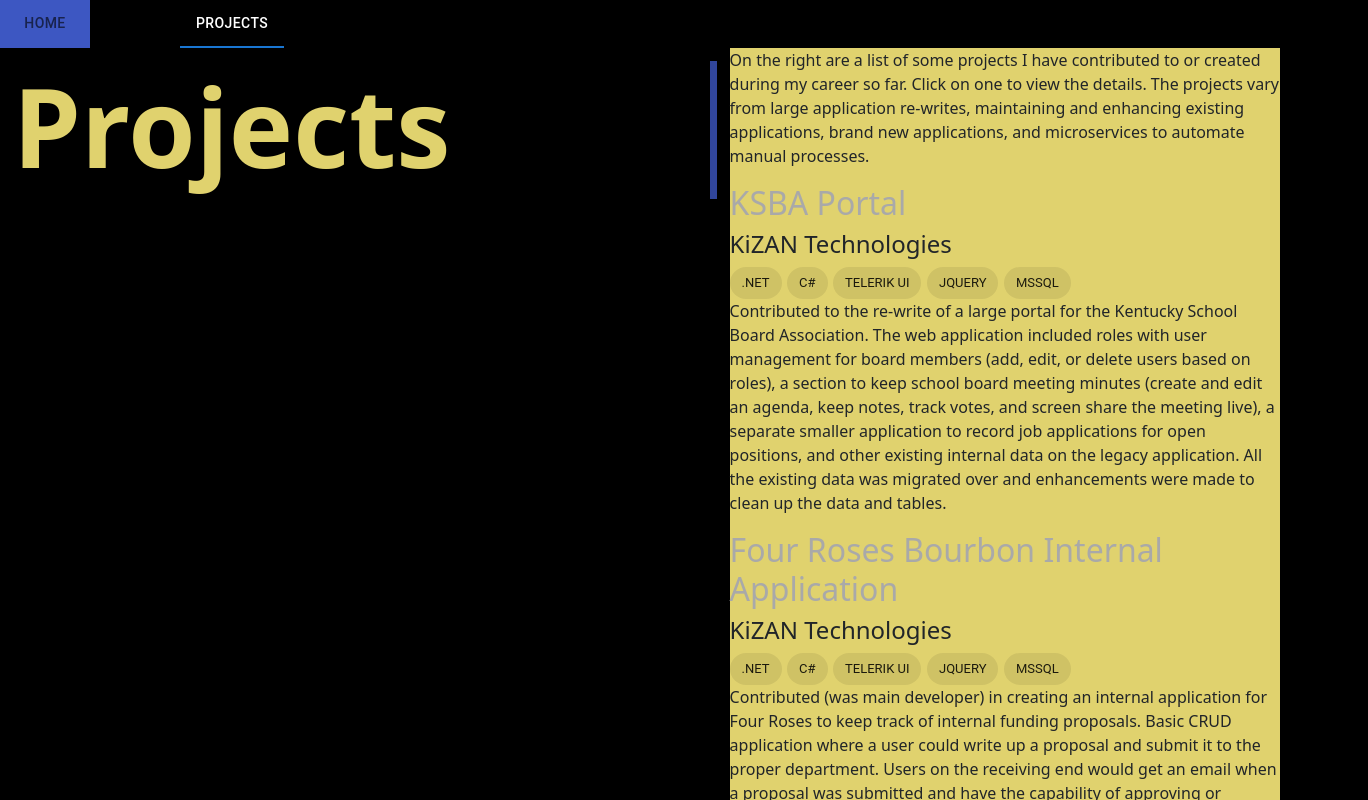
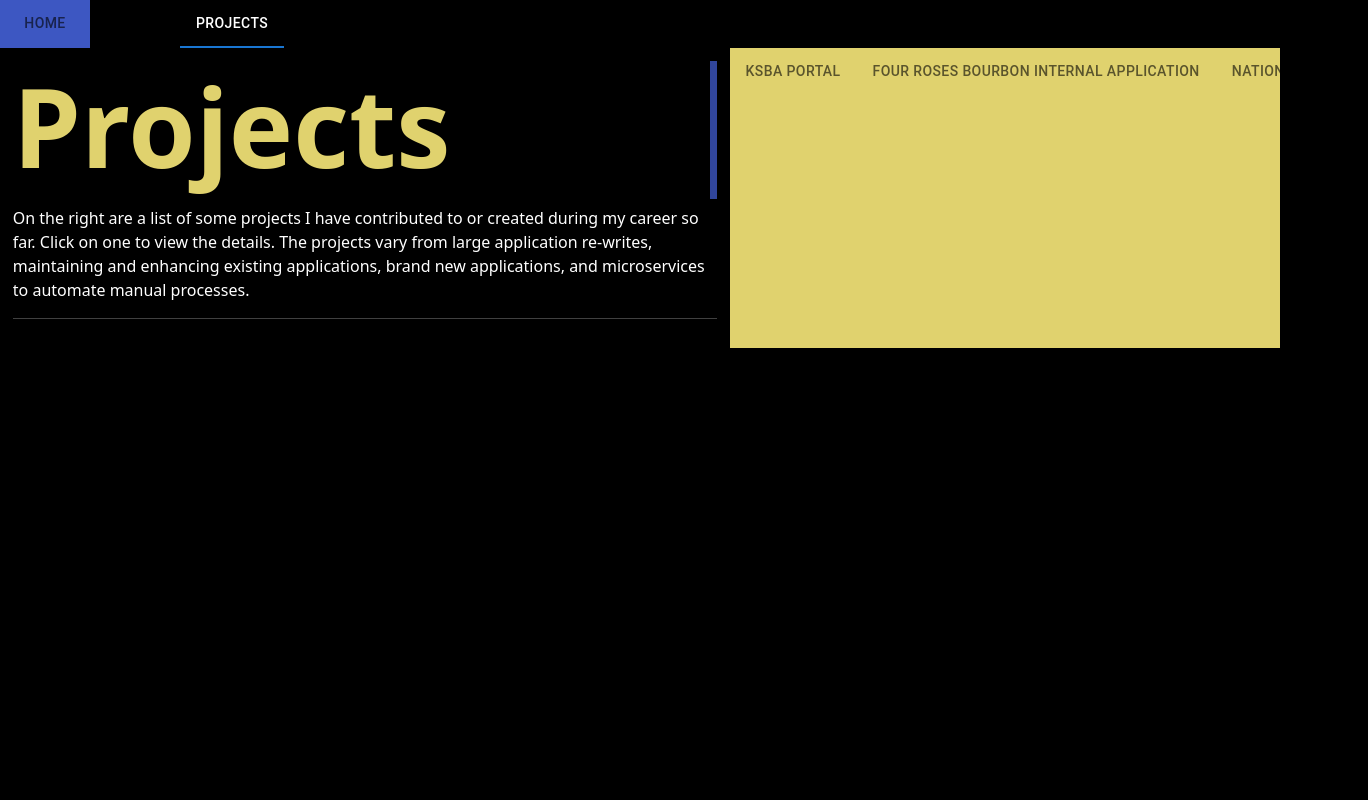
Before and after one commit to laurenmilesdev/portfolio, a Next.js app: page / in a window 1280 px wide. Both pictures are taken after a click on the tab "PROJECTS". Shown: the top 800 px of the page, 1368 px wide, since content can reach past the window. Built offline with nearby package versions, Linux system fonts and the light colour scheme.

Commit message:
Updated to Project.tsx and Projects.tsx

```diff
--- a/src/components/projects/Project.tsx
+++ b/src/components/projects/Project.tsx
@@ -1,25 +1,34 @@
+import TabPanel from '../tabs/TabPanel';
 import Technologies from './Technologies';
 import ProjectType from '@/types/projects/project';
 
 type Props = {
-  project: ProjectType;
+  pageDescription: string;
+  projects: ProjectType[];
+  value: number;
 };
+
+const content = (project: ProjectType): JSX.Element => (
+  <div>
+    <h2 data-testid="project-title">{project.title}</h2>
+    <p data-testid="project-company">{project.company}</p>
+    {project.technologies && <Technologies technologies={project.technologies} />}
+    <div data-testid="project-description">
+      <p>{project.description}</p>
+    </div>
+  </div>
+);
 
 export default function Project(props: Props): JSX.Element {
   return (
-    props.project && (
-      <div className="col-md-12">
-        <div>
-          <h2 data-testid="project-title">{props.project.title}</h2>
-          <h4 data-testid="project-company">{props.project.company}</h4>
-        </div>
-        <div>
-          {props.project.technologies && <Technologies technologies={props.project.technologies} />}
-        </div>
-        <div data-testid="project-description">
-          <p>{props.project.description}</p>
-        </div>
-      </div>
-    )
+    <div className="col-md-12">
+      <p data-testid="description">{props.pageDescription}</p>
+      <hr />
+      {props.projects.map((project: ProjectType, index: number) => (
+        <TabPanel value={props.value} index={index} key={index}>
+          {content(project)}
+        </TabPanel>
+      ))}
+    </div>
   );
 }
--- a/src/components/projects/Projects.tsx
+++ b/src/components/projects/Projects.tsx
@@ -1,21 +1,34 @@
-import Project from './Project';
+import { Tab, Tabs } from '@mui/material';
+import { a11yProps } from '../../helpers/helpers';
 import ProjectType from '@/types/projects/project';
 
 type Props = {
   description: string;
   projects: ProjectType[];
+  handleChange: (event: React.SyntheticEvent, newValue: number) => void;
+  value: number;
 };
 
 export default function Projects(props: Props): JSX.Element {
   return (
     <div className="col-md-12">
-      <p data-testid="description">{props.description}</p>
-      {props.projects &&
-        props.projects.map((project: ProjectType) => (
-          <div className="col-md-12" key={project.title}>
-            <Project project={project} />
-          </div>
-        ))}
+      {props.projects && (
+        <Tabs value={props.value} onChange={props.handleChange} aria-label="project tabs">
+          {props.projects.map(({ title }, index: number) => (
+            <Tab
+              label={title}
+              key={index}
+              {...a11yProps(index)}
+              data-testid={`tab-${index}`}
+              sx={{
+                '&.Mui-selected': {
+                  color: '#fff',
+                },
+              }}
+            />
+          ))}
+        </Tabs>
+      )}
     </div>
   );
 }
--- a/src/components/projects/Technologies.module.css
+++ b/src/components/projects/Technologies.module.css
@@ -1,10 +1,11 @@
 .chip-container {
   display: flex;
+  margin-bottom: 1%;
 }
 
 .chip {
-  color: #000;
-  background-color: #fff;
+  color: #fff;
+  background-color: var(--secondary);
   border: none;
   border-radius: 5%;
   margin-right: 1%;
```
